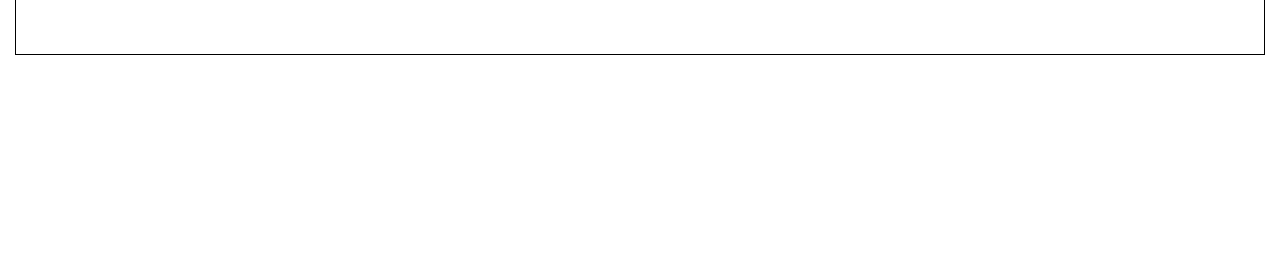
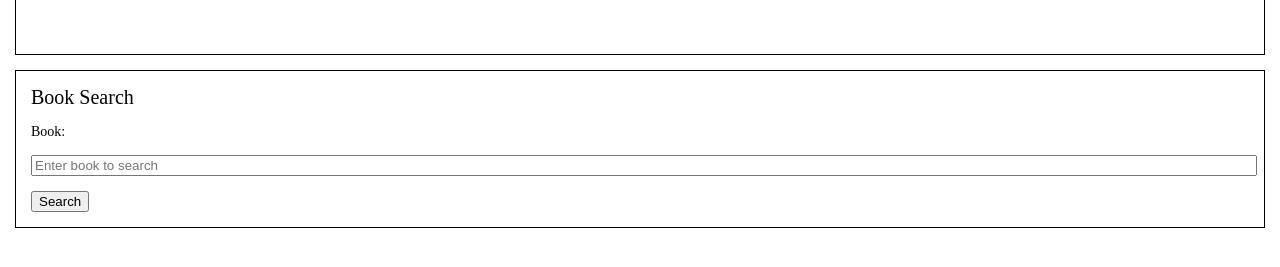
Before and after one commit to davidsjg/Google-Books-Search-Redux, a React (Create React App) app in the folder client/: page / in a window 1280 px wide. Shown: the part 213-480 px from the top of the page. Built offline with nearby package versions, Linux system fonts and the light colour scheme.

Commit message:
searchBar complete

```diff
--- /dev/null
+++ b/client/src/components/Results/Results.module.css
@@ -0,0 +1,26 @@
+.searchBar {
+  margin: 15px;
+  border: 1px solid black;
+  display: flex;
+  flex-direction: column;
+  align-items: flex-start;
+
+  padding: 15px;
+}
+.searchBar p1 {
+  font-size: 20px;
+}
+.searchBar p2 {
+  font-size: 14px;
+  margin-top: 15px;
+}
+
+.searchBar__input {
+  margin: 15px 0;
+}
+
+.searchBar__button {
+  /* width: 70px; */
+  display: flex;
+  align-items: flex-end;
+}
--- /dev/null
+++ b/client/src/components/Searchbar/Searchbar.js
@@ -0,0 +1,21 @@
+import React from "react";
+import styles from "./Searchbar.module.css";
+
+function Searchbar() {
+  return (
+    <>
+      <div className={styles["searchBar"]}>
+        <p1>Book Search</p1>
+        <p2>Book:</p2>
+        <input
+          type="text"
+          placeholder="Enter book to search"
+          className={styles["searchBar__input"]}
+        />
+        <button className={styles["searchBar__button"]}>Search</button>
+      </div>
+    </>
+  );
+}
+
+export default Searchbar;
--- /dev/null
+++ b/client/src/components/Searchbar/Searchbar.module.css
@@ -0,0 +1,29 @@
+.searchBar {
+  margin: 15px;
+  border: 1px solid black;
+  display: flex;
+  flex-direction: column;
+  align-items: flex-start;
+
+  padding: 15px;
+}
+.searchBar p1 {
+  font-size: 20px;
+}
+.searchBar p2 {
+  font-size: 14px;
+  margin-top: 15px;
+}
+
+.searchBar__input {
+  margin: 15px 0;
+  width: 100%;
+}
+
+.searchBar > button {
+  /* width: 70px; */
+
+  display: flex;
+  /* align-items: flex-end; */
+  align-self: left;
+}
--- a/client/src/pages/Search/Search.js
+++ b/client/src/pages/Search/Search.js
@@ -1,6 +1,7 @@
 import React from "react";
 import Header from "../../components/Header/Header";
 import Banner from "../../components/Banner/Banner";
+import Searchbar from "../../components/Searchbar/Searchbar";
 
 function Search() {
   let searchTitleMain = "(React) Google Books Search";
@@ -9,6 +10,7 @@ function Search() {
     <>
       <Header />
       <Banner mainTitle={searchTitleMain} subTitle={searchTitleSub} />
+      <Searchbar />
     </>
   );
 }
```
Also changed, not shown: client/src/components/Results/Results.js (added, +17 -0 lines).
